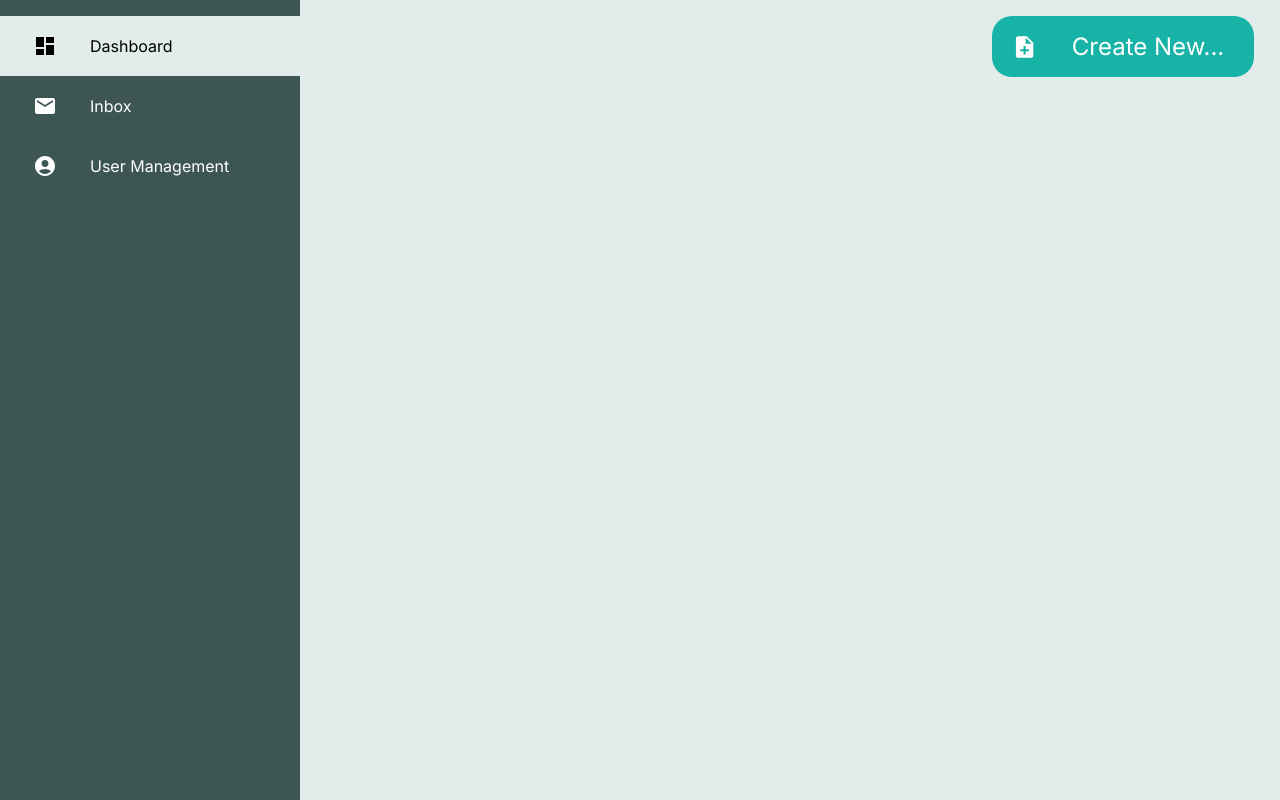
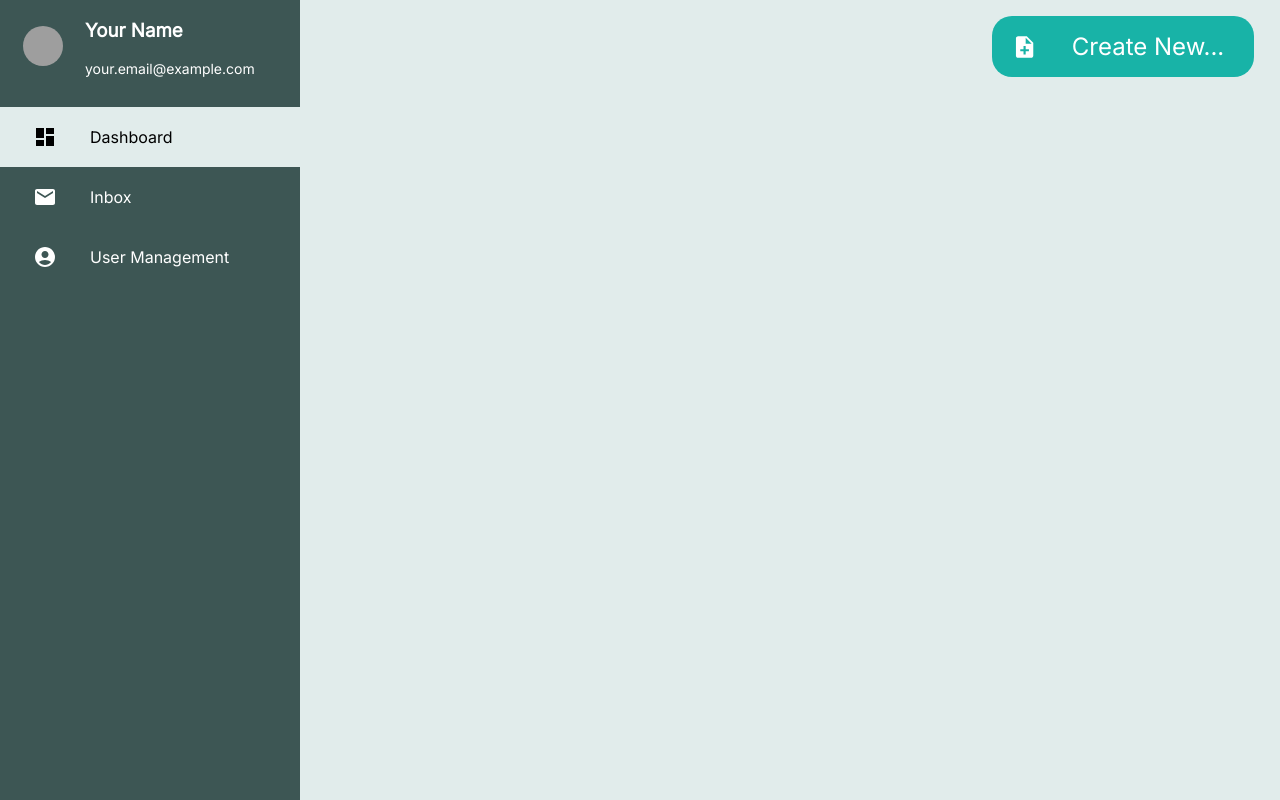
Before and after one commit to itsjustxtian/reactjs, a React (Create React App) app: page /dashboard in a window 1280 px wide. Built offline with nearby package versions, Linux system fonts and the light colour scheme; grey boxes are pictures that could not be loaded.

Commit message:
Updated Sign In method. Added profile picture on sidebar.

```diff
--- a/package.json
+++ b/package.json
@@ -10,7 +10,7 @@
     "@testing-library/jest-dom": "^5.17.0",
     "@testing-library/react": "^13.4.0",
     "@testing-library/user-event": "^13.5.0",
-    "firebase": "^10.3.1",
+    "firebase": "^10.5.2",
     "react": "^18.2.0",
     "react-dom": "^18.2.0",
     "react-router-dom": "^6.17.0",
--- a/src/App.css
+++ b/src/App.css
@@ -198,10 +198,34 @@
   flex-direction: column;
 }
 
-.table {
-
+.UserProfile{
+  display: flex;
+  align-items: center;
+  justify-content: center;
 }
 
-.table .rectangle {
+.UserImage {
+  flex: 20%;
+  display: grid;
+  justify-content: center;
+  align-items: center;
+}
 
+.ProfileImage {
+  max-width: 100%;
+  max-height: 100%;
+  object-fit: contain;
 }
+
+.UserInfo {
+  flex: 60%;
+  min-height: 5vh;
+  font-family: 'Inter', sans-serif;
+  position: relative;
+  margin-right: 10px;
+  color: white;
+}
+
+.UserInfo #email {
+  font-size: 14px;
+}
--- a/src/App.js
+++ b/src/App.js
@@ -1,8 +1,8 @@
 import logo from './logo.svg';
 import './App.css';
 import SignIn from './components/auth/SignIn';
-import SignUp from './components/auth/SignUp';
-import AuthDetails from './components/auth/AuthDetails';
+/*import SignUp from './components/auth/SignUp';
+import AuthDetails from './components/auth/AuthDetails';*/
 import './fonts.css';
 import Sidebar from './components/sidebar'
 /*import { BrowserRouter as Router, Routes, Route } from 'react-router-dom';*/
@@ -11,6 +11,7 @@ import Inbox from './components/inbox'
 import Dashboard from './components/Dashboard'
 import Usermanagement from './components/usermanagement'
 import Viewapplications from './components/ViewApplications'
+import { Auth } from './components/auth/auth';
 
 function App() {
   return (
--- a/src/components/auth/AuthDetails.jsx
+++ b/src/components/auth/AuthDetails.jsx
@@ -1,6 +1,6 @@
-import { onAuthStateChanged, signOut } from 'firebase/auth'
+/*import { onAuthStateChanged, signOut } from 'firebase/auth'
 import React, { useEffect, useState } from 'react'
-import { auth } from '../../firebase';
+import { auth } from '../../config/firebase-config';
 
 const AuthDetails = () => {
     const [AuthUser, setAuthUser] = useState(null);
@@ -39,3 +39,4 @@ const AuthDetails = () => {
 }
 
 export default AuthDetails
+*/
--- a/src/components/auth/SignIn.jsx
+++ b/src/components/auth/SignIn.jsx
@@ -1,6 +1,6 @@
 import React, { useState } from 'react'
 //continue 12:33
-import { auth } from '../../firebase';
+import { auth } from '../../config/firebase-config';
 import { signInWithEmailAndPassword } from 'firebase/auth';
 import BugHunterLogo from '../../icons/BugHunterLogo.png'; // Adjust the path based on your directory structure
 
--- a/src/components/auth/SignUp.jsx
+++ /dev/null
@@ -1,46 +0,0 @@
-import React, { useState } from 'react'
-//continue 12:33
-import { auth } from '../../firebase';
-import { createUserWithEmailAndPassword } from 'firebase/auth';
-
-const SignUp = () => {
-    const [email, setEmail] = useState('');
-    const [password, setPassword] = useState('');
-
-    const signUp = (e) => {
-        //sign in
-        e.preventDefault();
-        createUserWithEmailAndPassword(auth, email, password)
-        .then((userCredentials) => {
-            console.log(userCredentials);
-        })
-        .catch((error) => {
-            console.log(error);
-        });
-    }
-
-  return (
-    <div className='sign-in-container'>
-      <form onSubmit={signUp}>
-        <h1 className='content'>Sign Up</h1>
-        <input
-            type="email"
-            placeholder="Enter your email"
-            value={email}
-            onChange = {(e) => setEmail(e.target.value)}>
-        </input>
-        <br/>
-        <input
-            type="password"
-            placeholder="Enter your password"
-            value={password}
-            onChange = {(e) => setPassword(e.target.value)}>
-        </input>
-        <br/>
-        <button type = "submit">Sign Up</button>
-      </form>
-    </div>
-  )
-}
-
-export default SignUp
--- /dev/null
+++ b/src/components/auth/auth.js
@@ -0,0 +1,14 @@
+import {auth} from '../../config/firebase-config'
+import { createUserWithEmailAndPassword } from 'firebase/auth'
+
+export const Auth = () => {
+
+        const signIn = () => {};
+    return (
+        <div>
+            <input placeholder="Email..."/>
+            <input placeholder="Password..."/>
+            <button onClick={signIn}> Sign In </button>
+        </div>
+    )
+}
--- a/src/components/sidebar.jsx
+++ b/src/components/sidebar.jsx
@@ -1,11 +1,34 @@
 import React from 'react'
 import '../App';
 import {SidebarData} from './SidebarData'
+import { Avatar } from '@mui/material';
+
+
+function UserProfile(props) {
+  return (
+    <div className="UserProfile">
+      <div className='UserImage'>
+      <Avatar src="/broken-image.jpg" className='ProfileImage'/>
+      </div>
+      <div className="UserInfo">
+        {/* Add your name and email here */}
+        <h3>{props.name}</h3>
+        <p id='email'>{props.email}</p>
+      </div>
+    </div>
+  );
+}
 
 
 function Sidebar() {
+  const name = "Your Name";
+  const email = "your.email@example.com"
+
   return (
     <div className='Sidebar'>
+      <div>
+        <UserProfile name = {name} email={email}/>
+      </div>
       <ul className='SidebarList'>
         {SidebarData.map((val, key) => {
           return (
--- /dev/null
+++ b/src/config/firebase-config.js
@@ -0,0 +1,18 @@
+import { initializeApp } from "firebase/app";
+import { getAnalytics } from "firebase/analytics";
+import { getAuth } from 'firebase/auth';
+
+const firebaseConfig = {
+  apiKey: "AIzaSyCRGvyQQPBjUmVL5InySmsRfulJ6eT4zmE",
+  authDomain: "bughunter-e397c.firebaseapp.com",
+  databaseURL: "https://bughunter-e397c-default-rtdb.asia-southeast1.firebasedatabase.app",
+  projectId: "bughunter-e397c",
+  storageBucket: "bughunter-e397c.appspot.com",
+  messagingSenderId: "619778835660",
+  appId: "1:619778835660:web:08339a4fd8fc3b79e86e69",
+  measurementId: "G-LGK9LNEFKR"
+};
+
+const app = initializeApp(firebaseConfig);
+const analytics = getAnalytics(app);
+export const auth = getAuth(app);
--- a/src/firebase.js
+++ b/src/firebase(old).js
@@ -1,4 +1,4 @@
-// Import the functions you need from the SDKs you need
+/*// Import the functions you need from the SDKs you need
 import { initializeApp } from "firebase/app";
 import { getAuth } from "firebase/auth";
 // TODO: Add SDKs for Firebase products that you want to use
@@ -18,4 +18,4 @@ const firebaseConfig = {
 const app = initializeApp(firebaseConfig);
 
 // Initialize Firebase Authentication and get a reference to the service
-export const auth = getAuth(app);
+export const auth = getAuth(app);*/
```
Also changed, not shown: 1 other file (tests, documents, lock files or other folders).
